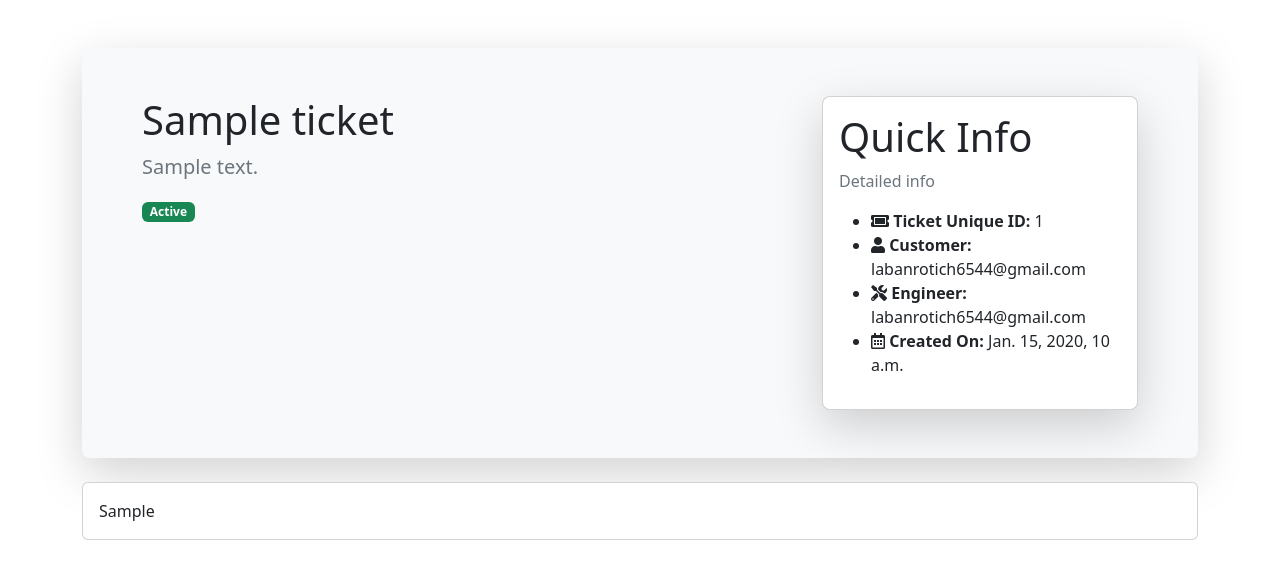
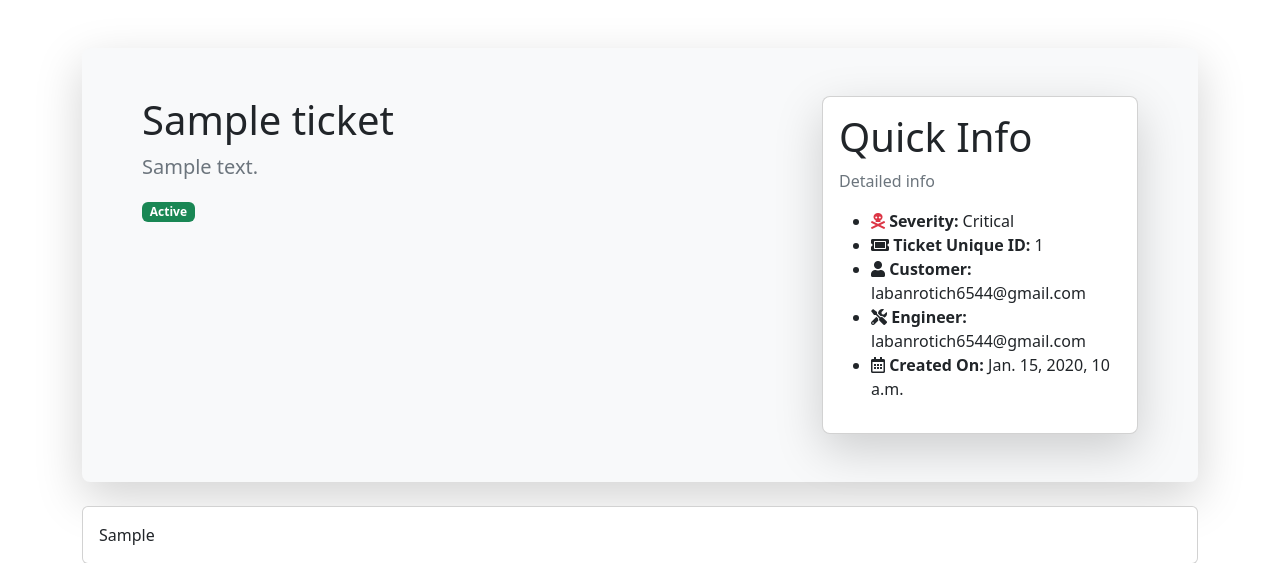
Before and after one commit to Laban254/TicketingSystem, a Django app: page /tickets/ticket-details/1 in a window 1280 px wide. Shown: the part 56-619 px from the top of the page. Run offline with Django 5.2, Linux system fonts and the light colour scheme; data comes from the database, SQL or seed files in the repository; tables that the repository leaves empty hold one stand-in row (values such as "Sample post"); some libraries are stand-ins or nearby versions.

Commit message:
added severity choices

```diff
--- a/templates/tickets/create_ticket.html
+++ b/templates/tickets/create_ticket.html
@@ -36,6 +36,10 @@
                     {{ form.ticket_description.label_tag }}
                     {{ form.ticket_description|add_class:"form-control form-control-lg" }}
                   </div>
+                  <div class="mb-4">
+                    {{ form.severity.label_tag }}
+                    {{ form.severity|add_class:"form-control form-control-lg" }}
+                  </div>
 
                   <div class="d-grid">
                     <button class="btn btn-primary btn-lg" type="submit">Let's Go!</button>
--- a/templates/tickets/ticket_details.html
+++ b/templates/tickets/ticket_details.html
@@ -27,6 +27,20 @@
                     <h2 class="display-6">Quick Info</h2>
                     <p class="text-secondary">Detailed info</p>
                     <ul class="icon-list">
+                        <li>
+                            {% if ticket.severity == 'Critical' %}
+                                <i class="fas fa-skull-crossbones text-danger"></i>
+                            {% elif ticket.severity == 'High' %}
+                                <i class="fas fa-exclamation-triangle text-warning"></i>
+                            {% elif ticket.severity == 'Medium' %}
+                                <i class="fas fa-exclamation-circle text-info"></i>
+                            {% elif ticket.severity == 'Low' %}
+                                <i class="fas fa-info-circle text-success"></i>
+                            {% else %}
+                                <i class="fas fa-question-circle"></i>
+                            {% endif %}
+                            <b> Severity: </b> {{ ticket.severity }}
+                        </li>
                         <li> <i class="fas fa-ticket-alt"></i> <b> Ticket Unique ID: </b> {{ticket.ticket_id}} </li>
                         <li> <i class="fas fa-user"></i> <b> Customer: </b> {{ticket.customer}} </li>
                         <li> <i class="fas fa-tools"></i> <b> Engineer: </b> {{ticket.engineer}} </li>
--- a/templates/tickets/ticket_queue.html
+++ b/templates/tickets/ticket_queue.html
@@ -10,6 +10,7 @@
                         <th scope="col">Ticket ID</th>
                         <th scope="col">Ticket Title</th>
                         <th scope="col">Customer</th>
+                        <th scope="col">Severity</th>
                         <th scope="col">Action</th>
                     </tr>
                 </thead>
@@ -19,6 +20,7 @@
                         <td><a href="{% url 'ticket-details' ticket.ticket_id %}">{{ ticket.ticket_id }}</a></td>
                         <td>{{ ticket.ticket_title }}</td>
                         <td>{{ ticket.customer }}</td>
+                        <td>{{ ticket.severity }}</td>
                         <td>
                             <a href="{% url 'assign-ticket' ticket.ticket_id %}" >Assign to Engineer</a>
                         </td>
--- a/tickets/form.py
+++ b/tickets/form.py
@@ -4,7 +4,7 @@ from .models import Ticket
 class CreateTicketForm(forms.ModelForm):
     class Meta:
         model= Ticket
-        fields = ['ticket_title', 'ticket_description']
+        fields = ['ticket_title', 'ticket_description', 'severity']
 
 
 class AssignTicketForm(forms.ModelForm):
--- a/tickets/models.py
+++ b/tickets/models.py
@@ -19,9 +19,11 @@ class Ticket(models.Model):
     last_modified = models.DateTimeField(auto_now=True)
     is_resolved = models.BooleanField(default=False)
     SEVERITY_CHOICES = (
-        ('A', 'A'),
-        ('B', 'B'),
+        ('Critical', 'Critical'),
+        ('High', 'High'),
+        ('Medium', 'Medium'),
+        ('Low', 'Low'),
     )
-    severity = models.CharField(max_length=5, choices=SEVERITY_CHOICES, default='B')
+    severity = models.CharField(max_length=15, choices=SEVERITY_CHOICES, default='Low')
     is_assigned_to_engineer = models.BooleanField(default=False)
     resolution_steps = models.TextField()
```
